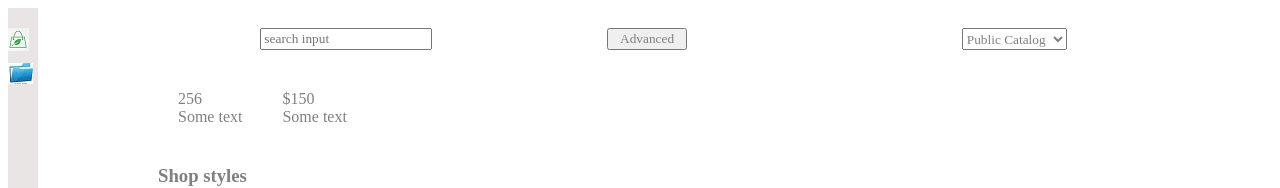
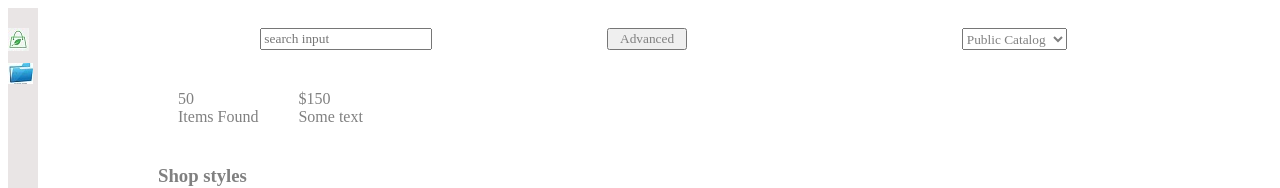
Before and after one commit to AlenaYashchanka/EpamTraining, a React app in the folder JS/JS_Project/: page / in a window 1280 px wide. Shown: the top 188 px of the page. Built offline with nearby package versions, Linux system fonts and the light colour scheme.

Commit message:
add count items

```diff
--- a/JS/JS_Project/src/components/basket/basket.jsx
+++ b/JS/JS_Project/src/components/basket/basket.jsx
@@ -9,8 +9,8 @@ export class Basket extends React.Component {
         return (
             <div className = "fashion__basket-wrapper">
                 <div className = "fashion-counter">
-                    <div className = "fashion-counter__number">256</div>
-                    <div className = "fashion-counter__text">Some text</div>
+                    <div className = "fashion-counter__number">{this.props.countItems}</div>
+                    <div className = "fashion-counter__text">Items Found</div>
                 </div>
                 <div className = "fashion-counter">
                     <div className = "fashion-counter__number">$150</div>
--- a/JS/JS_Project/src/components/container/container.jsx
+++ b/JS/JS_Project/src/components/container/container.jsx
@@ -33,17 +33,11 @@ class App extends Component {
         super(props);
         this.state = {displayedItems: Items.response.results};
         this.updateItems = this.updateItems.bind(this);
-        //this.state = {displayCountItems: this.state.displayedItems.length};
-        //this.updateCountItems = this.updateCountItems.bind(this);
     }
 
     updateItems(a){
         this.setState({displayedItems: a});
     }
-
-    //updateCountItems(){
-    //    this.setState({displayCountItems: this.state.displayedItems.length});
-    //}
 
     render(){
         return(
@@ -55,7 +49,7 @@ class App extends Component {
                 <div className = "main-page">
                     <div className = "head-items"><Input displayResult = {this.updateItems}/> <Button/> <Dropdown/>
                     </div>
-                    <div className = "basket"><Basket/></div>
+                    <div className = "basket"><Basket countItems = {this.state.displayedItems.length}/></div>
                     <h3>Shop styles</h3>
                     <Switch>
                         <Route exact path= "/" render={(props)=><Catalog myCatalog = {this.state.displayedItems} {...props}/>}/>
```
